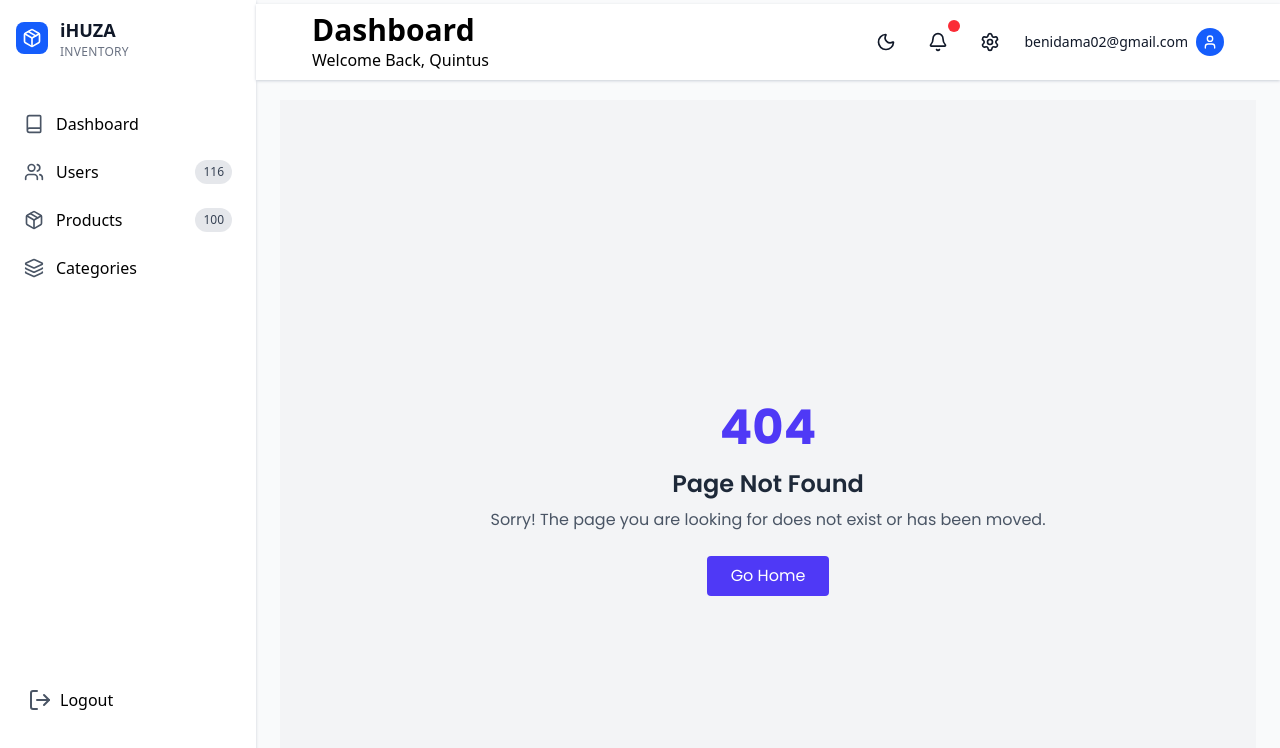
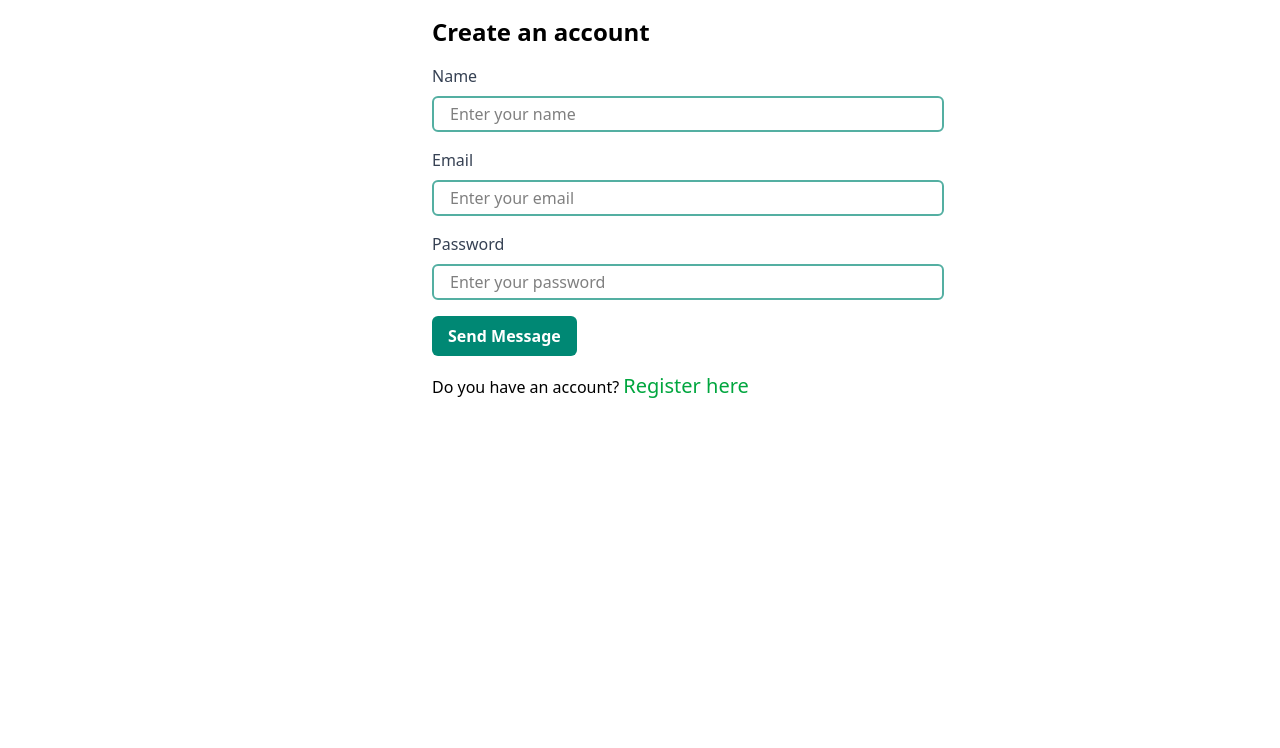
Before and after one commit to benidama/iHUZO-invertory-solvit, a React (Vite) app: page /register in a window 1280 px wide. Shown: the top 748 px of the page. Built offline with nearby package versions, Linux system fonts and the light colour scheme.

Commit message:
Adding ligin validation

```diff
--- a/src/App.jsx
+++ b/src/App.jsx
@@ -4,18 +4,23 @@ import Dashboard from "./pages/Dashboard";
 import Products from "./pages/Products";
 import Users from "./pages/Users";
 import Categories from "./pages/Categories";
+import Login from "./pages/Login";
+import Registration from "./pages/Registration";
 import NoPage from "./pages/NoPage";
 import { ThemeProvider } from "./providers/ThemeProvider";
 import { ProductProvider } from "./providers/ProductProvider";
 import { UsersProvider } from "./providers/UsersProvider";
-
+import { AuthUsersProvider } from "./contexts/AuthUsersProvider";
 export default function App() {
   return (
     <UsersProvider>
+      <AuthUsersProvider>
         <ProductProvider>
           <ThemeProvider>
             <BrowserRouter>
               <Routes>
+                <Route path="login" element={<Login />} />
+                <Route path="register" element={<Registration />} />
                 <Route path="/" element={<Navigation />}>
                   <Route path="dashboard" element={<Dashboard />} />
                   <Route path="products" element={<Products />} />
@@ -27,6 +32,7 @@ export default function App() {
             </BrowserRouter>
           </ThemeProvider>
         </ProductProvider>
+      </AuthUsersProvider>
     </UsersProvider>
   );
 }
--- /dev/null
+++ b/src/components/Button.jsx
@@ -0,0 +1,23 @@
+const variantClasses = {
+  primary: "bg-palette-500 text-white hover:bg-blue",
+};
+const Button = ({
+  label,
+  type = "button",
+  className = "",
+  onClick,
+
+  variant = "primary",
+}) => {
+  return (
+    <button
+      type={type}
+      onClick={onClick}
+      className={`px-4 py-2 rounded-md font-semibold disabled:opacity-50 ${variantClasses[variant]} ${className}`}
+    >
+      {label}
+    </button>
+  );
+};
+
+export default Button;
--- /dev/null
+++ b/src/components/Input.jsx
@@ -0,0 +1,33 @@
+const variantClasses = {
+  default: "border-palette-300 focus:ring-palette-300",
+  danger: "border-red-500 focus:ring-red-500",
+};
+const Input = ({
+  label,
+  name,
+  type = "",
+  value = "",
+  onChange,
+  placeholder,
+  className,
+  variant = "default",
+}) => {
+  return (
+    <div className="flex flex-col gap-2">
+      {label && (
+        <label htmlFor={name} className="font-medium text-gray-700">
+          {label}
+        </label>
+      )}
+      <input
+        type={type}
+        name={name}
+        value={value}
+        onChange={onChange}
+        placeholder={placeholder}
+        className={`px-4 py-1 w-full sm:w-full md:w-lg rounded-md border-2 ${variantClasses[variant]} ${className}`}
+      />
+    </div>
+  );
+};
+export default Input;
--- a/src/components/Navigation.jsx
+++ b/src/components/Navigation.jsx
@@ -1,6 +1,6 @@
 import TopBar from "./TopBar";
 import { Menu, X, Users, Package, Book, Layers, LogOut } from "lucide-react";
-import { NavLink, Outlet } from "react-router-dom";
+import { NavLink, Outlet, useNavigate } from "react-router-dom";
 import useTheme from "../hooks/useTheme";
 import { useState } from "react";
 import { UserProvider } from "../providers/UserProvider";
@@ -13,6 +13,10 @@ const SidebarContent = () => {
     { to: "/categories", icon: Layers, label: "Categories" },
   ];
   const { theme } = useTheme();
+  const navigate = useNavigate();
+  const handleLogout = () => {
+    navigate("/login");
+  };
 
   return (
     <div
@@ -82,7 +86,10 @@ const SidebarContent = () => {
           </NavLink>
         ))}
       </nav>
-      <NavLink className="flex flex-row pl-5 mt-96 hover:bg-gray-500 hover:text-white  items-center gap-2 px-4 py-3 mx-2 rounded-lg">
+      <button
+        className="flex flex-row pl-5 mt-96 hover:bg-gray-500 hover:text-white  items-center gap-2 px-4 py-3 mx-2 rounded-lg"
+        onClick={handleLogout}
+      >
         <LogOut
           className={` ${
             theme === "light" ? "text-gray-600" : "text-gray-500"
@@ -95,7 +102,7 @@ const SidebarContent = () => {
         >
           Logout
         </p>
-      </NavLink>
+      </button>
     </div>
   );
 };
--- /dev/null
+++ b/src/contexts/AuthUsersProvider.jsx
@@ -0,0 +1,16 @@
+import { createContext, useState } from "react";
+
+export const AuthUsersContext = createContext();
+
+export const AuthUsersProvider = ({ children }) => {
+  const [validateUser] = useState({
+    userName: "Admin",
+    password: "Estote123",
+  });
+
+  return (
+    <AuthUsersContext.Provider value={{ validateUser }}>
+      {children}
+    </AuthUsersContext.Provider>
+  );
+};
--- /dev/null
+++ b/src/hooks/useAuth.js
@@ -0,0 +1,24 @@
+// import { useContext } from "react";
+// import { AuthUsersProvider } from "../contexts/AuthUsersProvider";
+
+// const useAuthProduct = () => {
+//   const context = useContext(AuthUsersProvider);
+//   if (!context) {
+//     throw new Error("useAuthProduct must be inside a ProductProvider");
+//   }
+//   return context;
+// };
+// export default useAuthProduct;
+// src/hooks/useAuth.js
+import { useContext } from "react";
+import { AuthUsersContext } from "../contexts/AuthUsersProvider";
+
+const useAuth = () => {
+  const context = useContext(AuthUsersContext);
+  if (!context) {
+    throw new Error("useAuth must be used inside an AuthUsersProvider");
+  }
+  return context;
+};
+
+export default useAuth;
--- /dev/null
+++ b/src/pages/Login.jsx
@@ -0,0 +1,92 @@
+import { useState } from "react";
+import Input from "../components/Input";
+import Button from "../components/Button";
+import { Link, useNavigate } from "react-router-dom";
+import useAuth from "../hooks/useAuth";
+
+export default function Login() {
+  const [userData, setUserData] = useState({
+    userName: "",
+    password: "",
+  });
+  const [errors, setErrors] = useState({});
+  const navigate = useNavigate();
+  const { validateUser } = useAuth();
+
+  const handleChange = (e) => {
+    const { name, value } = e.target;
+    setUserData((prev) => ({ ...prev, [name]: value }));
+  };
+
+  const handleSubmit = (e) => {
+    e.preventDefault();
+
+    const formErrors = {};
+    if (!userData.userName.trim()) {
+      formErrors.userName = "Username is required";
+    }
+    if (!userData.password.trim()) {
+      formErrors.password = "Password is required";
+    }
+    if (Object.keys(formErrors).length > 0) {
+      setErrors(formErrors);
+      return;
+    }
+
+    localStorage.setItem("user", JSON.stringify(userData));
+
+    if (
+      userData.userName === validateUser.userName &&
+      userData.password === validateUser.password
+    ) {
+      navigate("/dashboard");
+    } else {
+      setErrors({ login: "Incorrect username or password" });
+    }
+  };
+
+  return (
+    <div className="max-w-md mx-auto p-4">
+      <h1 className="text-2xl font-semibold mb-4">Login Here</h1>
+      <form onSubmit={handleSubmit} className="space-y-4">
+        <Input
+          label="Username"
+          type="text"
+          name="userName"
+          value={userData.userName}
+          onChange={handleChange}
+          placeholder="Enter your username"
+          variant={errors.userName ? "danger" : "default"}
+        />
+        {errors.userName && (
+          <p className="text-sm text-red-600">{errors.userName}</p>
+        )}
+
+        <Input
+          label="Password"
+          type="password"
+          name="password"
+          value={userData.password}
+          onChange={handleChange}
+          placeholder="Enter your password"
+          variant={errors.password ? "danger" : "default"}
+        />
+        {errors.password && (
+          <p className="text-sm text-red-600">{errors.password}</p>
+        )}
+        {errors.login && <p className="text-sm text-red-600">{errors.login}</p>}
+
+        <Button label="Log In" type="submit" />
+        <p className="mt-2">
+          Don't you have an account?{" "}
+          <Link
+            className="text-xl text-green-600 hover:underline hover:text-palette-200"
+            to="/register"
+          >
+            Register here
+          </Link>
+        </p>
+      </form>
+    </div>
+  );
+}
--- a/src/pages/NoPage.jsx
+++ b/src/pages/NoPage.jsx
@@ -1,19 +1,26 @@
 import { Link } from "react-router-dom";
+import useTheme from "../hooks/useTheme";
+
 const NoPage = () => {
+  const { theme } = useTheme();
   return (
-    <div className="min-h-screen flex flex-col items-center  justify-center bg-gray-100 font-poppins px-4">
+    <div
+      className={`min-h-screen flex flex-col items-center  justify-center  font-poppins px-4 ${
+        theme === "light" ? "bg-gray-100" : "bg-gray-800"
+      }`}
+    >
       <h2 className="text-5xl font-bold text-indigo-600 mb-4">404</h2>
-      <h3 className="text-2xl font-semibold text-gray-800 mb-2">
+      <h3 className="text-2xl font-semibold text-palette-600 mb-2">
         Page Not Found
       </h3>
-      <p className="text-gray-600 text-center max-w-xl">
+      <p className="text-palette-400 text-center max-w-xl">
         Sorry! The page you are looking for does not exist or has been moved.
       </p>
       <Link
-        to="/dashboard"
+        to="/login"
         className="mt-6 inline-block bg-indigo-600 text-white px-6 py-2 rounded hover:bg-indigo-700 transition"
       >
-        Go Home
+        Go Back
       </Link>
     </div>
   );
--- /dev/null
+++ b/src/pages/Registration.jsx
@@ -0,0 +1,99 @@
+import { useState } from "react";
+import Input from "../components/Input";
+import Button from "../components/Button";
+import { Link } from "react-router-dom";
+
+const Registration = () => {
+  const [userData, setUserData] = useState({
+    name: "",
+    email: "",
+    password: "",
+  });
+
+  const [errors, setErrors] = useState({});
+
+  const handleChange = (event) => {
+    const { name, value } = event.target;
+    setUserData((prev) => ({
+      ...prev,
+      [name]: value,
+    }));
+  };
+
+  const handleSubmit = (event) => {
+    event.preventDefault();
+    const formErrors = {};
+
+    if (!userData.name.trim()) {
+      formErrors.name = "Name is required";
+    }
+    if (!userData.password.trim()) {
+      formErrors.password = "Password is required";
+    }
+
+    if (!userData.email.includes("@")) {
+      formErrors.email = "Invalid Email address";
+    }
+
+    if (Object.keys(formErrors).length > 0) {
+      setErrors(formErrors);
+    } else {
+      alert("Registration successfully!");
+      setErrors({});
+      setUserData({
+        name: "",
+        email: "",
+        password: "",
+      });
+    }
+  };
+
+  return (
+    <div className="max-w-md mx-auto p-4">
+      <h1 className="text-2xl font-semibold mb-4">Create an account</h1>
+      <form onSubmit={handleSubmit} className="space-y-4">
+        <Input
+          label="Name"
+          value={userData.name}
+          onChange={handleChange}
+          placeholder="Enter your name"
+          name="name"
+          variant={errors.name ? "danger" : "default"}
+        />
+        {errors.name && <p className="text-sm text-red-600">{errors.name}</p>}
+        <Input
+          label="Email"
+          value={userData.email}
+          onChange={handleChange}
+          placeholder="Enter your email"
+          name="email"
+          variant={errors.email ? "danger" : "default"}
+        />
+        {errors.email && <p className="text-sm text-red-600">{errors.email}</p>}
+        <Input
+          label="Password"
+          value={userData.password}
+          onChange={handleChange}
+          placeholder="Enter your password"
+          name="password"
+          variant={errors.password ? "danger" : "default"}
+        />
+        {errors.password && (
+          <p className="text-sm text-red-600">{errors.password}</p>
+        )}
+        <Button label="Send Message" type="submit" />
+        <p>
+          Do you have an account?{" "}
+          <Link
+            className="text-xl text-green-600 hover:underline hover:text-palette-200"
+            to="/login"
+          >
+            Register here
+          </Link>
+        </p>
+      </form>
+    </div>
+  );
+};
+
+export default Registration;
```
Also changed, not shown: src/providers/UsersProvider.jsx (+10 -0 lines), src/providers/LoginProvider.jsx (added). Lines whose indentation alone changed are shown as unchanged.
